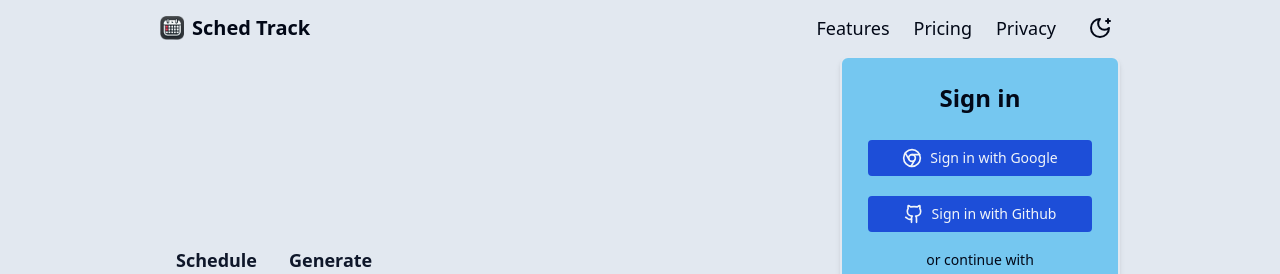
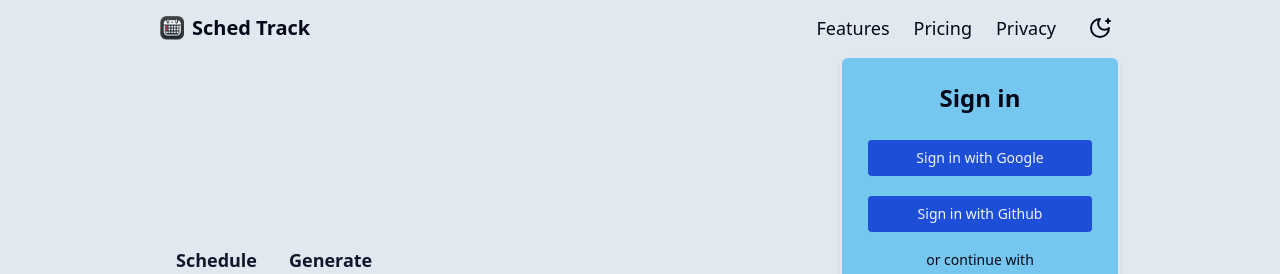
Before and after one commit to Dillonpw/schedtrack, a Next.js app: page / in a window 1280 px wide. Shown: the top 274 px of the page. Built offline with nearby package versions, Linux system fonts and the light colour scheme; no server answers.

Commit message:
Update sign-in.tsx

```diff
--- a/components/sign-in.tsx
+++ b/components/sign-in.tsx
@@ -2,50 +2,6 @@ import { signIn } from "@/auth";
 import { Input } from "@/components/ui/input";
 import { Button } from "@/components/ui/button";
 import Link from "next/link";
-
-function ChromeIcon(props: React.SVGProps<SVGSVGElement>) {
-  return (
-    <svg
-      {...props}
-      xmlns="http://www.w3.org/2000/svg"
-      width="24"
-      height="24"
-      viewBox="0 0 24 24"
-      fill="none"
-      stroke="currentColor"
-      strokeWidth="2"
-      strokeLinecap="round"
-      strokeLinejoin="round"
-    >
-      <circle cx="12" cy="12" r="10" />
-      <circle cx="12" cy="12" r="4" />
-      <line x1="21.17" x2="12" y1="8" y2="8" />
-      <line x1="3.95" x2="8.54" y1="6.06" y2="14" />
-      <line x1="10.88" x2="15.46" y1="21.94" y2="14" />
-    </svg>
-  );
-}
-
-function GithubIcon(props: React.SVGProps<SVGSVGElement>) {
-  return (
-    <svg
-      {...props}
-      xmlns="http://www.w3.org/2000/svg"
-      width="24"
-      height="24"
-      viewBox="0 0 24 24"
-      fill="none"
-      stroke="currentColor"
-      strokeWidth="2"
-      strokeLinecap="round"
-      strokeLinejoin="round"
-    >
-      {" "}
-      <path d="M15 22v-4a4.8 4.8 0 0 0-1-3.5c3 0 6-2 6-5.5.08-1.25-.27-2.48-1-3.5.28-1.15.28-2.35 0-3.5 0 0-1 0-3 1.5-2.64-.5-5.36-.5-8 0C6 2 5 2 5 2c-.3 1.15-.3 2.35 0 3.5A5.403 5.403 0 0 0 4 9c0 3.5 3 5.5 6 5.5-.39.49-.68 1.05-.85 1.65-.17.6-.22 1.23-.15 1.85v4" />{" "}
-      <path d="M9 18c-4.51 2-5-2-7-2" />{" "}
-    </svg>
-  );
-}
 
 export default function SignInBtn() {
   return (
@@ -61,9 +17,7 @@ export default function SignInBtn() {
           <Button
             className="flex w-full items-center justify-center"
             size="signin"
-            type="submit"
-          >
-            <ChromeIcon className="mr-2 h-5 w-5" />
+            type="submit">
             Sign in with Google
           </Button>
         </form>
@@ -78,7 +32,6 @@ export default function SignInBtn() {
             size="signin"
             type="submit"
           >
-            <GithubIcon className="mr-2 h-5 w-5" />
             Sign in with Github
           </Button>
         </form>
```
